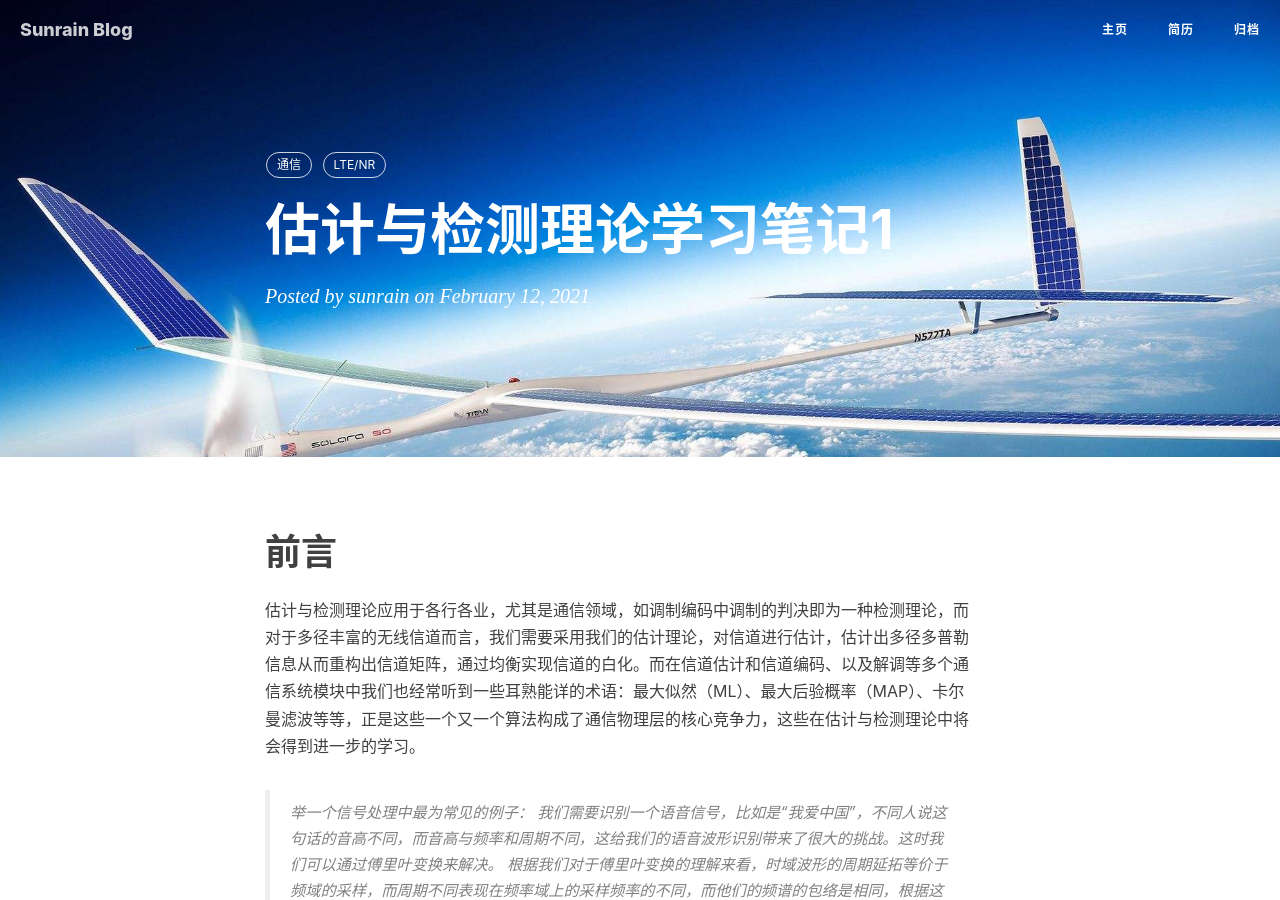
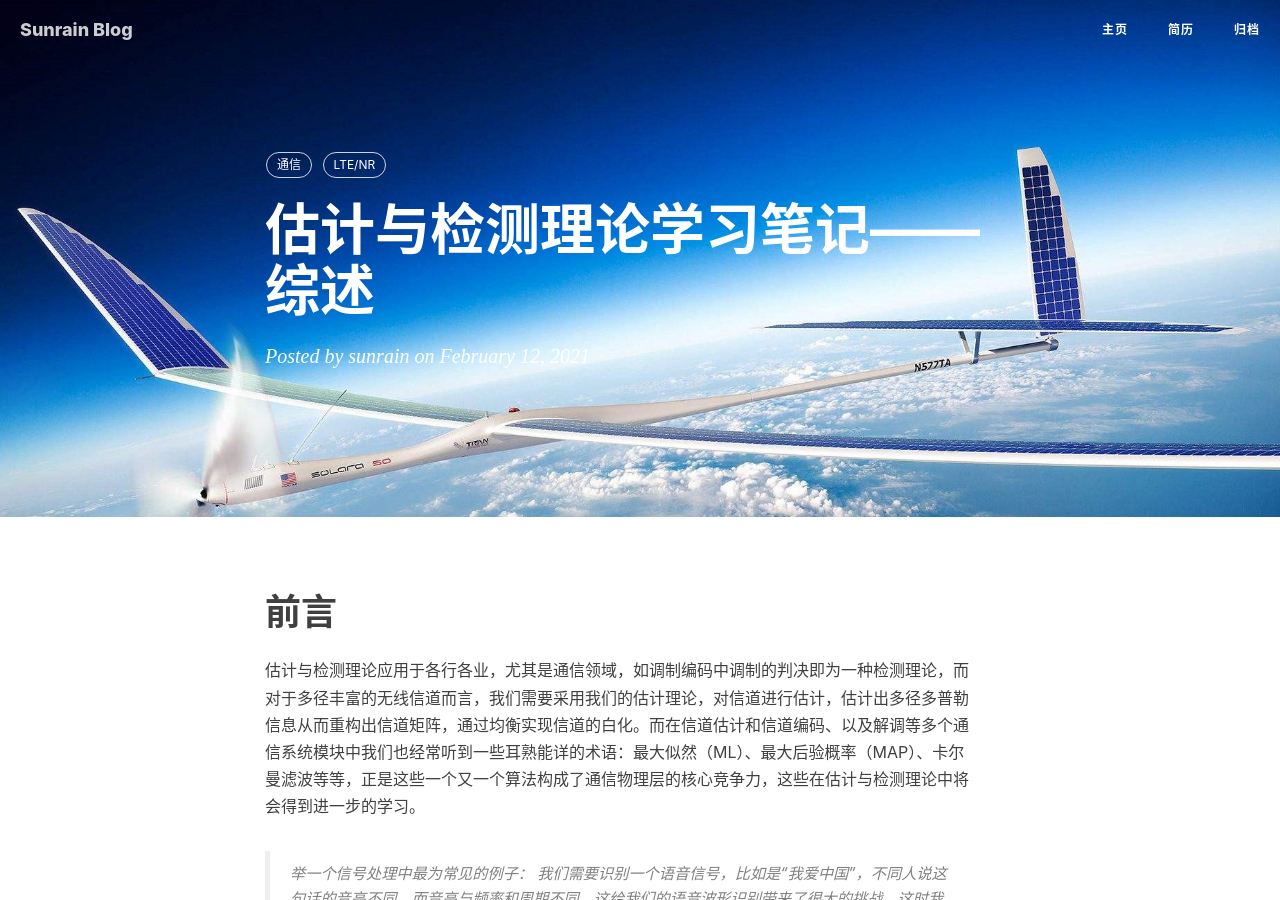
Before and after one commit to ruoqiong/ruoqiong.github.io, a Jekyll site: the page built from _posts/2021-2-12-ES.md, in a window 1280 px wide and 900 px high. Built offline with Jekyll 4.4.1, drawn with Linux system fonts in a browser that asks for light colours; nearby versions of some CDN libraries; comment, search, counter and statistics services are not loaded.

Commit message:
Update 2021-2-12-ES.md

```diff
--- a/_posts/2021-2-12-ES.md
+++ b/_posts/2021-2-12-ES.md
@@ -1,6 +1,6 @@
 ---
 layout: post
-title: "估计与检测理论学习笔记1"
+title: "估计与检测理论学习笔记——综述"
 date: 2021-2-12
 author: "sunrain"
 header-img: "img/tx.jpg"
```
